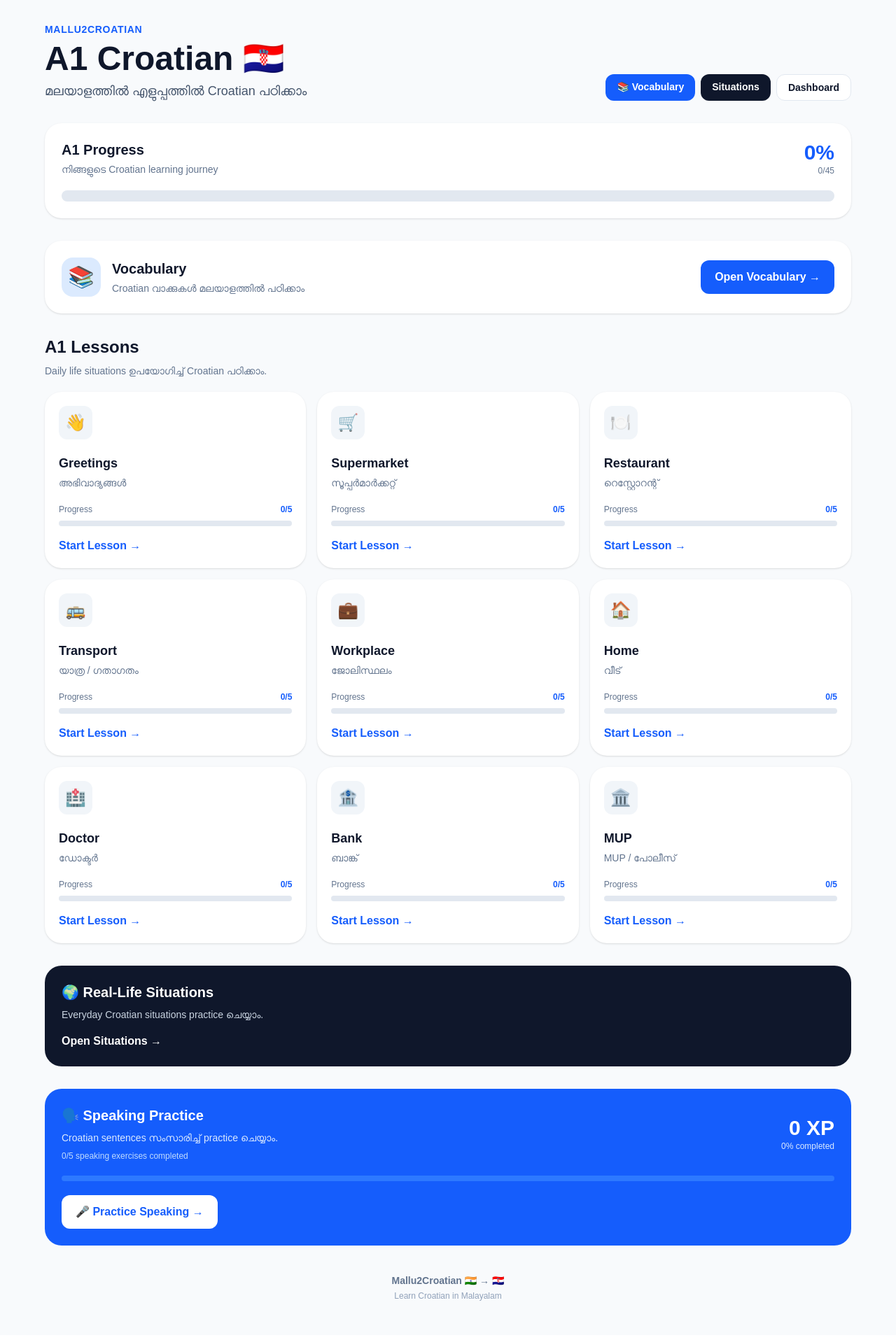
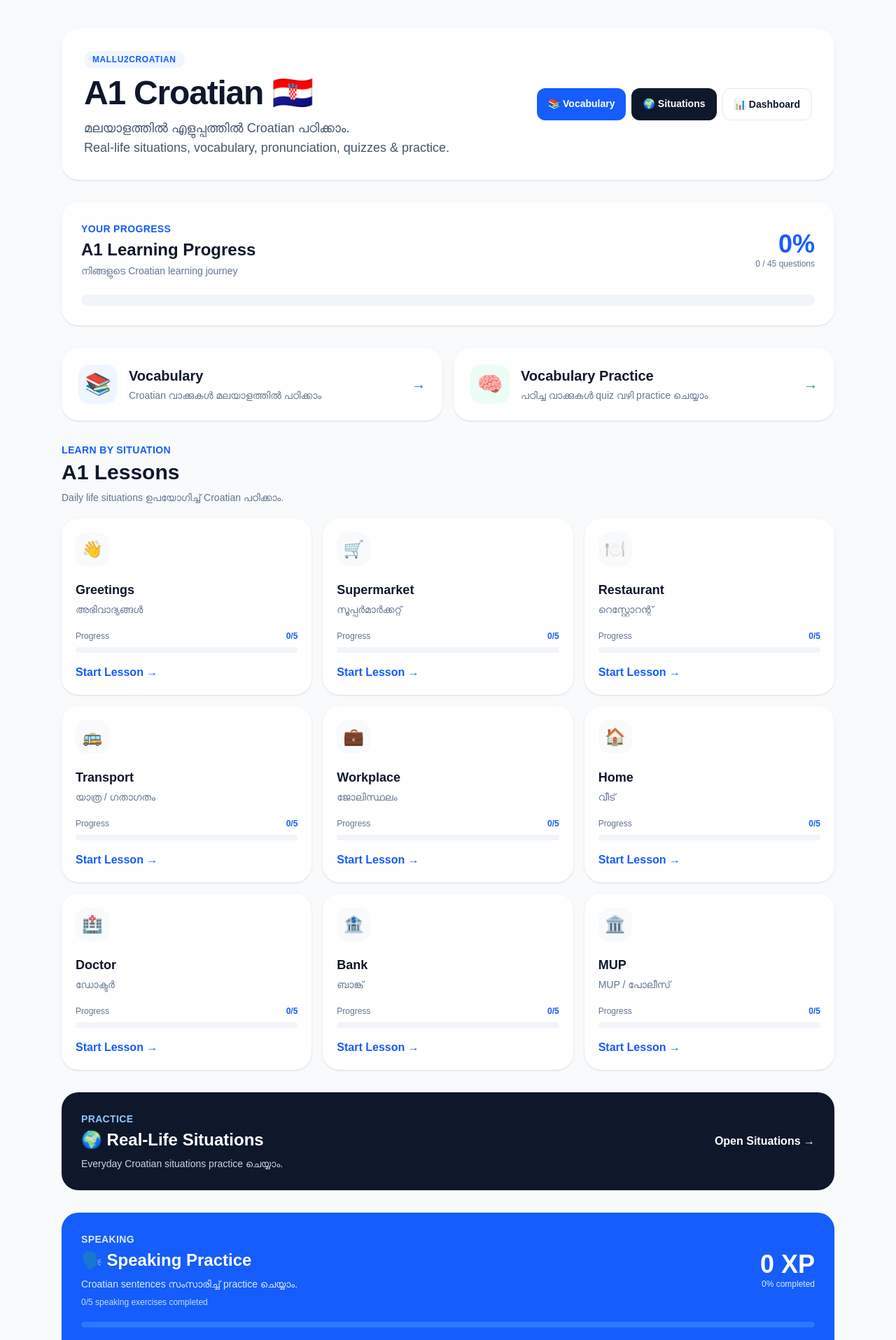
Before and after one commit to malayalisincroatia-gif/croatian-malayalam-app, a Next.js app: page / in a window 1280 px wide. Shown: the top 1915 px of the page at 70% size. Built offline with nearby package versions, Linux system fonts and the light colour scheme.

Commit message:
Polish home page and fix app icon

```diff
--- a/app/page.tsx
+++ b/app/page.tsx
@@ -118,13 +118,10 @@ export default function HomePage() {
 
     loadProgress();
 
-    const timer = window.setInterval(() => {
-      loadProgress();
-    }, 1000);
+    const timer = window.setInterval(loadProgress, 1000);
 
     window.addEventListener("focus", loadProgress);
     window.addEventListener("storage", loadProgress);
-
     window.addEventListener("croatian-speaking-progress", loadProgress);
 
     return () => {
@@ -155,62 +152,71 @@ export default function HomePage() {
   );
 
   return (
-    <main className="min-h-screen bg-slate-50 px-4 py-8 text-slate-900">
-      <div className="mx-auto max-w-6xl">
+    <main className="min-h-screen bg-slate-50 text-slate-900">
+      <div className="mx-auto max-w-6xl px-4 py-6 sm:px-6 sm:py-10">
 
         {/* Header */}
         <header className="mb-8">
-          <div className="flex flex-col gap-5 sm:flex-row sm:items-end sm:justify-between">
+          <div className="rounded-3xl bg-white p-6 shadow-sm sm:p-8">
+
+            <div className="flex flex-col gap-6 lg:flex-row lg:items-center lg:justify-between">
 
               <div>
-              <p className="mb-2 text-sm font-bold uppercase tracking-wider text-blue-600">
+                <div className="mb-3 inline-flex items-center rounded-full bg-blue-50 px-3 py-1 text-xs font-bold uppercase tracking-wider text-blue-600">
                   Mallu2Croatian
-              </p>
+                </div>
 
-              <h1 className="text-4xl font-bold sm:text-5xl">
+                <h1 className="text-4xl font-extrabold tracking-tight sm:text-5xl">
                   A1 Croatian 🇭🇷
                 </h1>
 
-              <p className="mt-2 text-lg text-slate-600">
-                മലയാളത്തിൽ എളുപ്പത്തിൽ Croatian പഠിക്കാം
+                <p className="mt-3 max-w-xl text-base leading-7 text-slate-600 sm:text-lg">
+                  മലയാളത്തിൽ എളുപ്പത്തിൽ Croatian പഠിക്കാം.
+                  <br />
+                  Real-life situations, vocabulary, pronunciation,
+                  quizzes & practice.
                 </p>
               </div>
 
               <nav className="flex flex-wrap gap-2">
-
                 <Link
                   href="/vocabulary"
-                className="rounded-xl bg-blue-600 px-4 py-2 text-sm font-bold text-white"
+                  className="rounded-xl bg-blue-600 px-4 py-3 text-sm font-bold text-white transition hover:bg-blue-700"
                 >
                   📚 Vocabulary
                 </Link>
 
                 <Link
                   href="/situations"
-                className="rounded-xl bg-slate-900 px-4 py-2 text-sm font-bold text-white"
+                  className="rounded-xl bg-slate-900 px-4 py-3 text-sm font-bold text-white transition hover:bg-slate-800"
                 >
-                Situations
+                  🌍 Situations
                 </Link>
 
                 <Link
                   href="/dashboard"
-                className="rounded-xl border border-slate-200 bg-white px-4 py-2 text-sm font-bold"
+                  className="rounded-xl border border-slate-200 bg-white px-4 py-3 text-sm font-bold transition hover:bg-slate-50"
                 >
-                Dashboard
+                  📊 Dashboard
                 </Link>
+              </nav>
 
-            </nav>
+            </div>
           </div>
         </header>
 
-        {/* A1 Progress */}
-        <section className="mb-8 rounded-3xl bg-white p-6 shadow-sm">
+        {/* Progress */}
+        <section className="mb-8 rounded-3xl bg-white p-6 shadow-sm sm:p-7">
 
-          <div className="flex items-center justify-between gap-4">
+          <div className="flex flex-col gap-4 sm:flex-row sm:items-center sm:justify-between">
 
             <div>
-              <h2 className="text-xl font-bold">
-                A1 Progress
+              <p className="text-sm font-bold uppercase tracking-wide text-blue-600">
+                Your Progress
+              </p>
+
+              <h2 className="mt-1 text-2xl font-extrabold">
+                A1 Learning Progress
               </h2>
 
               <p className="mt-1 text-sm text-slate-500">
@@ -218,69 +224,82 @@ export default function HomePage() {
               </p>
             </div>
 
-            <div className="text-right">
-
-              <p className="text-3xl font-bold text-blue-600">
+            <div className="sm:text-right">
+              <p className="text-4xl font-extrabold text-blue-600">
                 {percentage}%
               </p>
 
-              <p className="text-xs text-slate-500">
-                {completedQuestions}/{totalQuestions}
+              <p className="text-xs font-medium text-slate-500">
+                {completedQuestions} / {totalQuestions} questions
               </p>
-
             </div>
 
           </div>
 
-          <div className="mt-5 h-4 overflow-hidden rounded-full bg-slate-200">
-
+          <div className="mt-6 h-4 overflow-hidden rounded-full bg-slate-100">
             <div
-              className="h-full rounded-full bg-blue-600 transition-all duration-300"
-              style={{
-                width: percentage + "%",
-              }}
+              className="h-full rounded-full bg-blue-600 transition-all duration-500"
+              style={{ width: `${percentage}%` }}
             />
-
           </div>
 
         </section>
 
-        {/* Vocabulary */}
-        <section className="mb-8">
+        {/* Quick Access */}
+        <section className="mb-8 grid gap-4 sm:grid-cols-2">
 
           <Link
             href="/vocabulary"
-            className="block rounded-3xl bg-white p-6 shadow-sm transition hover:shadow-md"
+            className="group rounded-3xl bg-white p-6 shadow-sm transition hover:-translate-y-1 hover:shadow-lg"
           >
-
-            <div className="flex flex-col gap-4 sm:flex-row sm:items-center sm:justify-between">
-
             <div className="flex items-center gap-4">
 
-                <div className="flex h-14 w-14 items-center justify-center rounded-2xl bg-blue-100 text-3xl">
+              <div className="flex h-14 w-14 items-center justify-center rounded-2xl bg-blue-50 text-3xl">
                 📚
               </div>
 
-                <div>
-
-                  <h2 className="text-xl font-bold">
+              <div className="flex-1">
+                <h2 className="text-xl font-extrabold">
                   Vocabulary
                 </h2>
 
                 <p className="mt-1 text-sm text-slate-500">
                   Croatian വാക്കുകൾ മലയാളത്തിൽ പഠിക്കാം
                 </p>
+              </div>
+
+              <span className="text-xl text-blue-600 transition group-hover:translate-x-1">
+                →
+              </span>
 
             </div>
+          </Link>
+
+          <Link
+            href="/vocabulary/practice"
+            className="group rounded-3xl bg-white p-6 shadow-sm transition hover:-translate-y-1 hover:shadow-lg"
+          >
+            <div className="flex items-center gap-4">
+
+              <div className="flex h-14 w-14 items-center justify-center rounded-2xl bg-emerald-50 text-3xl">
+                🧠
+              </div>
+
+              <div className="flex-1">
+                <h2 className="text-xl font-extrabold">
+                  Vocabulary Practice
+                </h2>
+
+                <p className="mt-1 text-sm text-slate-500">
+                  പഠിച്ച വാക്കുകൾ quiz വഴി practice ചെയ്യാം
+                </p>
+              </div>
+
+              <span className="text-xl text-emerald-600 transition group-hover:translate-x-1">
+                →
+              </span>
 
             </div>
-
-              <div className="rounded-xl bg-blue-600 px-5 py-3 text-center font-bold text-white">
-                Open Vocabulary →
-              </div>
-
-            </div>
-
           </Link>
 
         </section>
@@ -288,18 +307,23 @@ export default function HomePage() {
         {/* A1 Lessons */}
         <section>
 
-          <h2 className="mb-2 text-2xl font-bold">
+          <div className="mb-5">
+            <p className="text-sm font-bold uppercase tracking-wide text-blue-600">
+              Learn by Situation
+            </p>
+
+            <h2 className="mt-1 text-2xl font-extrabold sm:text-3xl">
               A1 Lessons
             </h2>
 
-          <p className="mb-5 text-sm text-slate-500">
+            <p className="mt-2 text-sm text-slate-500">
               Daily life situations ഉപയോഗിച്ച് Croatian പഠിക്കാം.
             </p>
+          </div>
 
           <div className="grid gap-4 sm:grid-cols-2 lg:grid-cols-3">
 
             {lessons.map((lesson) => {
-
               const completed = progress[lesson.key] || 0;
 
               const lessonPercentage = Math.round(
@@ -310,24 +334,24 @@ export default function HomePage() {
                 <Link
                   key={lesson.href}
                   href={lesson.href}
-                  className="rounded-3xl bg-white p-5 shadow-sm transition hover:-translate-y-1 hover:shadow-lg"
+                  className="group rounded-3xl bg-white p-5 shadow-sm transition hover:-translate-y-1 hover:shadow-lg"
                 >
 
                   <div className="flex items-center justify-between">
 
-                    <div className="flex h-12 w-12 items-center justify-center rounded-xl bg-slate-100 text-2xl">
+                    <div className="flex h-12 w-12 items-center justify-center rounded-2xl bg-slate-50 text-2xl">
                       {lesson.icon}
                     </div>
 
-                    {completed === 5 ? (
-                      <span className="rounded-full bg-green-100 px-3 py-1 text-xs font-bold text-green-700">
+                    {completed === 5 && (
+                      <span className="rounded-full bg-emerald-50 px-3 py-1 text-xs font-bold text-emerald-700">
                         ✓ Completed
                       </span>
-                    ) : null}
+                    )}
 
                   </div>
 
-                  <h3 className="mt-5 text-lg font-bold">
+                  <h3 className="mt-5 text-lg font-extrabold">
                     {lesson.title}
                   </h3>
 
@@ -335,30 +359,28 @@ export default function HomePage() {
                     {lesson.malayalam}
                   </p>
 
-                  <div className="mt-5 flex justify-between text-xs">
+                  <div className="mt-5 flex items-center justify-between text-xs">
 
-                    <span className="text-slate-500">
+                    <span className="font-medium text-slate-500">
                       Progress
                     </span>
 
-                    <span className="font-bold text-blue-600">
+                    <span className="font-extrabold text-blue-600">
                       {completed}/5
                     </span>
 
                   </div>
 
-                  <div className="mt-2 h-2 overflow-hidden rounded-full bg-slate-200">
-
+                  <div className="mt-2 h-2 overflow-hidden rounded-full bg-slate-100">
                     <div
-                      className="h-full rounded-full bg-blue-600 transition-all duration-300"
+                      className="h-full rounded-full bg-blue-600 transition-all duration-500"
                       style={{
-                        width: lessonPercentage + "%",
+                        width: `${lessonPercentage}%`,
                       }}
                     />
-
                   </div>
 
-                  <p className="mt-4 font-semibold text-blue-600">
+                  <p className="mt-4 font-bold text-blue-600 transition group-hover:translate-x-1">
                     {completed === 5
                       ? "Practice Again →"
                       : completed > 0
@@ -379,49 +401,61 @@ export default function HomePage() {
 
           <Link
             href="/situations"
-            className="block rounded-3xl bg-slate-900 p-6 text-white transition hover:bg-slate-800"
+            className="group block rounded-3xl bg-slate-900 p-6 text-white transition hover:bg-slate-800 sm:p-7"
           >
 
-            <h2 className="text-xl font-bold">
+            <div className="flex flex-col gap-4 sm:flex-row sm:items-center sm:justify-between">
+
+              <div>
+                <p className="text-sm font-bold uppercase tracking-wide text-blue-300">
+                  Practice
+                </p>
+
+                <h2 className="mt-1 text-2xl font-extrabold">
                   🌍 Real-Life Situations
                 </h2>
 
                 <p className="mt-2 text-sm text-slate-300">
                   Everyday Croatian situations practice ചെയ്യാം.
                 </p>
+              </div>
 
-            <p className="mt-4 font-bold">
+              <span className="font-extrabold text-white transition group-hover:translate-x-1">
                 Open Situations →
-            </p>
+              </span>
+
+            </div>
 
           </Link>
 
         </section>
 
-        {/* Speaking Practice */}
-        <section className="mt-8 rounded-3xl bg-blue-600 p-6 text-white">
+        {/* Speaking */}
+        <section className="mt-8 rounded-3xl bg-blue-600 p-6 text-white shadow-sm sm:p-7">
 
           <div className="flex flex-col gap-5 sm:flex-row sm:items-center sm:justify-between">
 
             <div>
+              <p className="text-sm font-bold uppercase tracking-wide text-blue-100">
+                Speaking
+              </p>
 
-              <h2 className="text-xl font-bold">
+              <h2 className="mt-1 text-2xl font-extrabold">
                 🗣️ Speaking Practice
               </h2>
 
-              <p className="mt-2 text-sm text-blue-100">
+              <p className="mt-2 max-w-xl text-sm text-blue-100">
                 Croatian sentences സംസാരിച്ച് practice ചെയ്യാം.
               </p>
 
               <p className="mt-2 text-xs text-blue-200">
                 {speakingCompleted}/5 speaking exercises completed
               </p>
-
             </div>
 
-            <div className="text-left sm:text-right">
+            <div className="sm:text-right">
 
-              <p className="text-3xl font-bold">
+              <p className="text-4xl font-extrabold">
                 {speakingXP} XP
               </p>
 
@@ -434,19 +468,17 @@ export default function HomePage() {
           </div>
 
           <div className="mt-5 h-2 overflow-hidden rounded-full bg-blue-400/40">
-
             <div
-              className="h-full rounded-full bg-white transition-all duration-300"
+              className="h-full rounded-full bg-white transition-all duration-500"
               style={{
-                width: speakingPercentage + "%",
+                width: `${speakingPercentage}%`,
               }}
             />
-
           </div>
 
           <Link
             href="/a1/greetings"
-            className="mt-5 inline-block rounded-xl bg-white px-5 py-3 font-bold text-blue-600 transition hover:bg-blue-50"
+            className="mt-5 inline-flex items-center rounded-xl bg-white px-5 py-3 font-extrabold text-blue-600 transition hover:bg-blue-50"
           >
             🎤 Practice Speaking →
           </Link>
@@ -456,7 +488,7 @@ export default function HomePage() {
         {/* Footer */}
         <footer className="mt-10 pb-4 text-center">
 
-          <p className="text-sm font-bold text-slate-500">
+          <p className="text-sm font-extrabold text-slate-500">
             Mallu2Croatian 🇮🇳 → 🇭🇷
           </p>
 
```
Also changed, not shown: app/public/icon/icon-512.png (renamed from app/public/icon/icon-512.png.png). Lines whose indentation alone changed are shown as unchanged.
